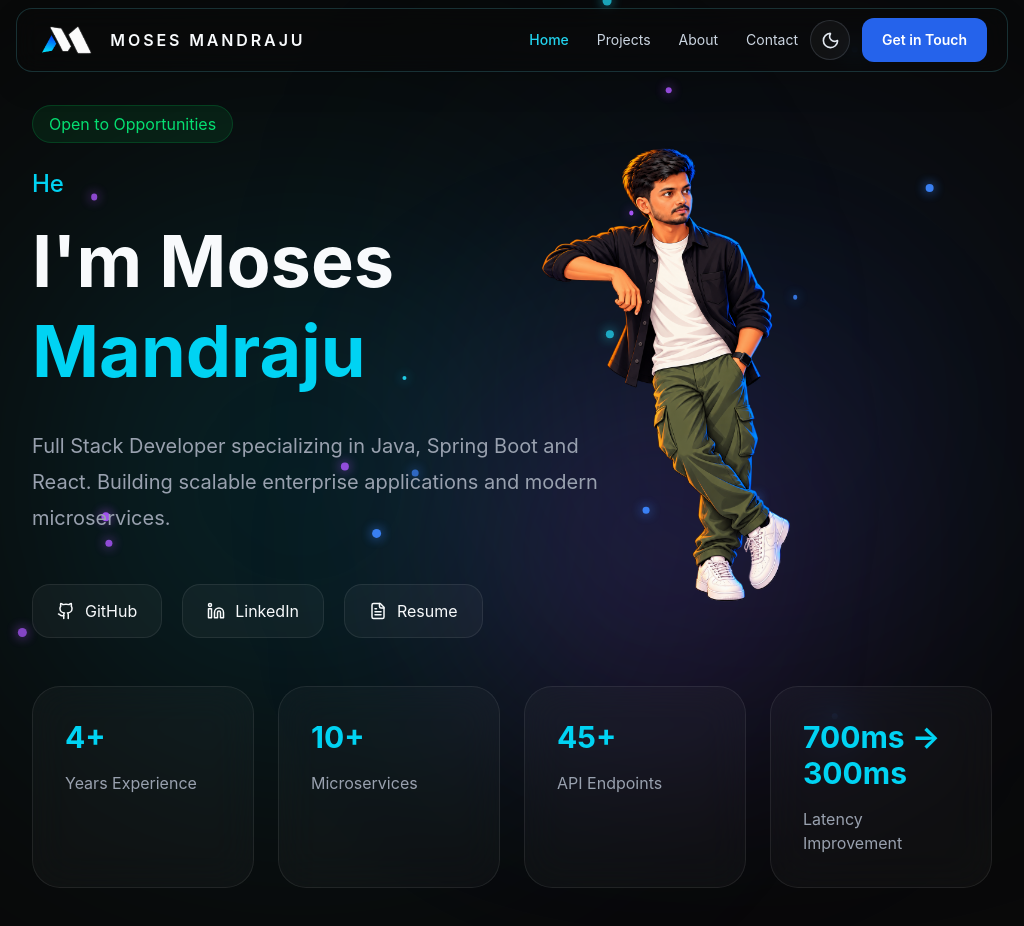
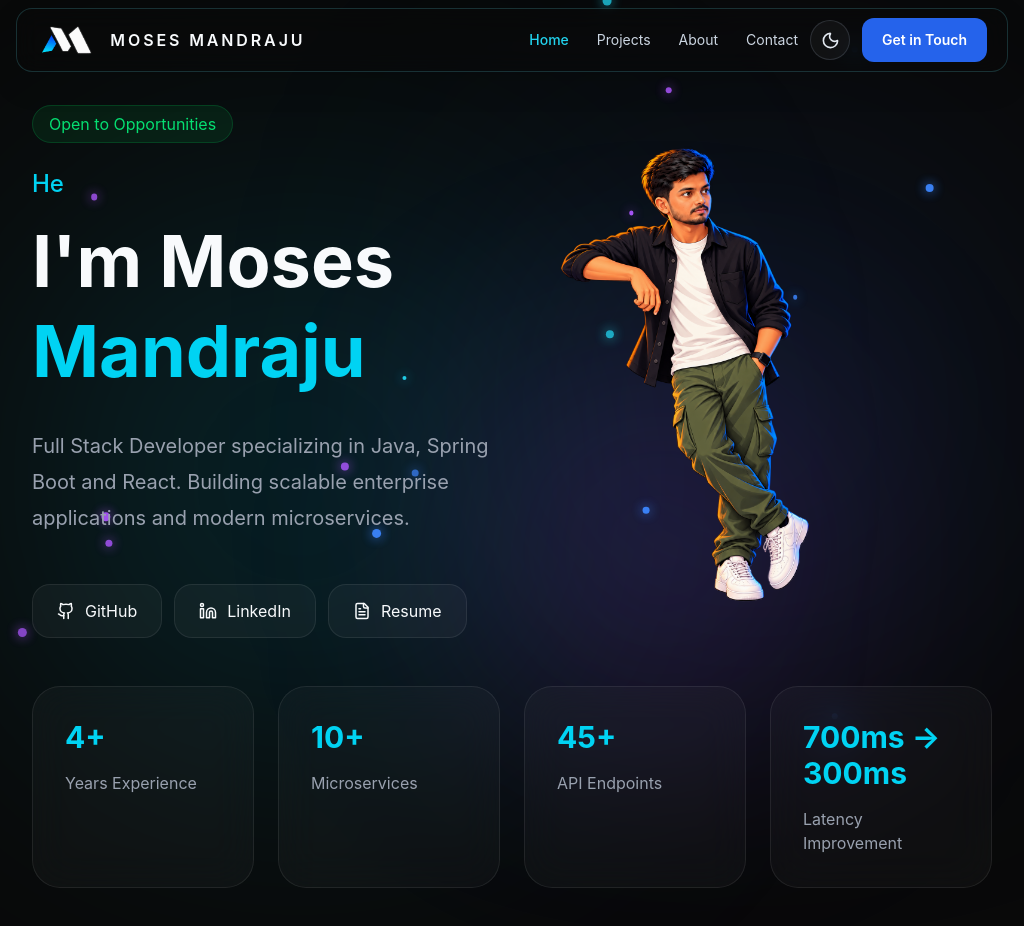
Before and after one commit to moses-mandraju/engineer, a React (Vite) app: page / in a window 1024 px wide. Shown: the top 926 px of the page. Built offline with nearby package versions, Linux system fonts and the light colour scheme.

Commit message:
Changes for resposiveness

```diff
--- a/src/index.css
+++ b/src/index.css
@@ -387,15 +387,19 @@ html.theme-light .theme-toggle {
 
 @media (min-width: 769px) and (max-width: 1279.98px) {
     .hero-copy {
-        width: 62%;
-        max-width: 62%;
+        width: 48%;
+        max-width: 48%;
+    }
+
+    .hero-copy > div:last-child {
+        column-gap: .75rem;
     }
 
     .hero-portrait {
         position: absolute;
         top: 50%;
-        right: clamp(18%, calc(42% - (1280px - 100vw)), 42%);
-        height: clamp(280px, 72vh, 460px);
+        right: 16%;
+        height: clamp(260px, 68vh, 460px);
         max-width: none;
         margin: 0;
         transform: translateY(-50%);
```
